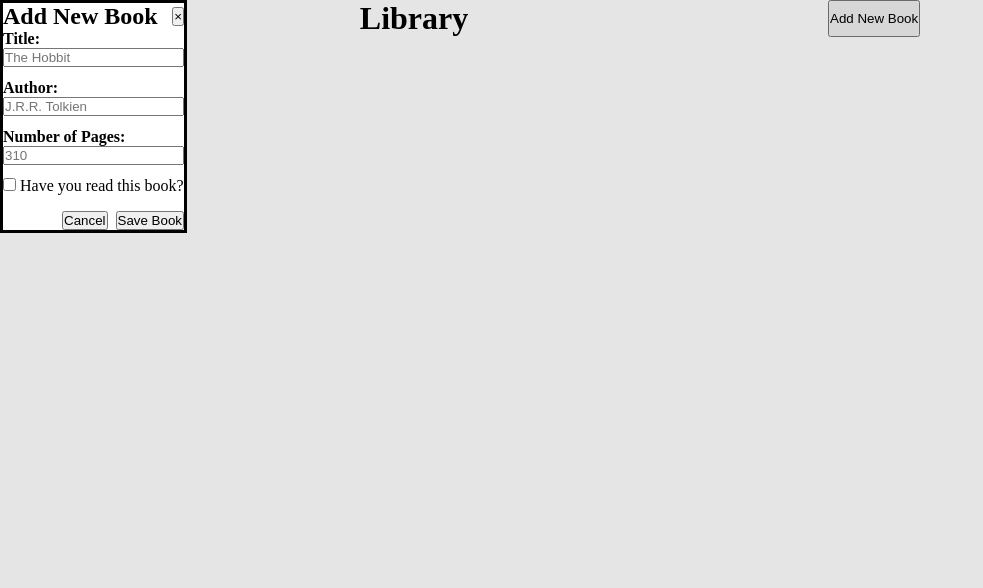
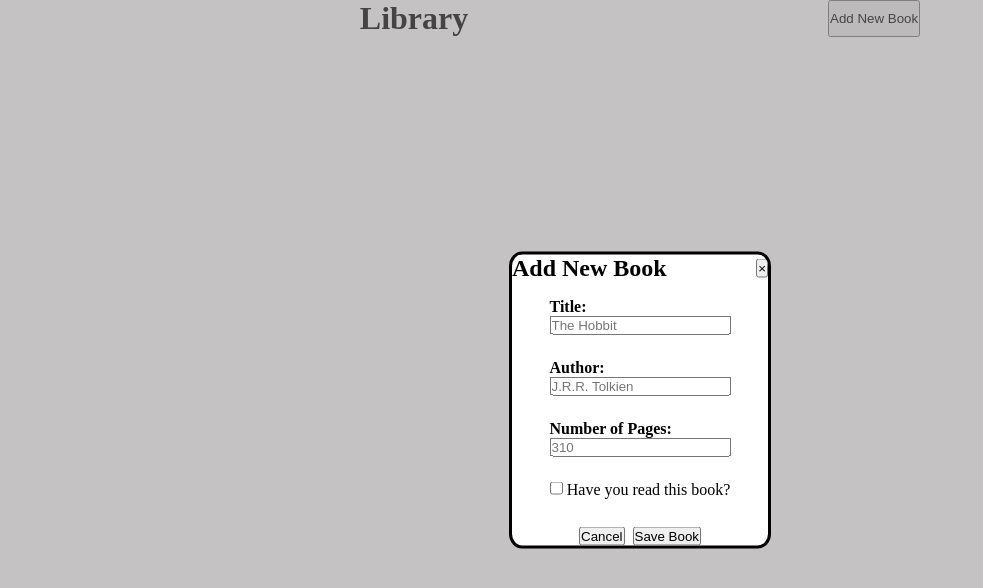
Before and after one commit to yvanpolimon19-stack/library-top, a plain HTML site: page index.html in a window 1280 px wide. Both pictures are taken after a click on the button "Add New Book". Shown: the whole page, without its empty margins (0-983 px from the left). Drawn offline with Linux system fonts and the light colour scheme.

Commit message:
put the dialog box in the middle; looking at how to capture data from the dialog box

```diff
--- a/index.html
+++ b/index.html
@@ -5,6 +5,7 @@
     <meta name="viewport" content="width=device-width, initial-scale=1.0">
     <title>Document</title>
     <link rel="stylesheet" href="styles.css">
+    <script type="module" src="javascript.js" defer></script>
 </head>
 <body>
     <main>
@@ -26,7 +27,7 @@
                 </div>
 
                 <!-- Main input form using the dialog method to submit/close natively -->
-                <form method="dialog" id="bookForm">
+                <form method="dialog" id="bookForm" style="display: flex; flex-direction: column; align-items: center; gap: 12px; margin-top: 16px;">
 
                     <!-- Title Input -->
                     <div style="margin-bottom: 12px;">
@@ -66,6 +67,6 @@
 
     </main>
 
-    <script type="module" src="javascript.js"></script>
+
 </body>
 </html>
--- a/javascript.js
+++ b/javascript.js
@@ -2,6 +2,7 @@ const container = document.querySelector(".book-list");
 const dialog = document.getElementById("bookDialog");
 const openBtn = document.getElementById("show");
 const closeBtn = document.getElementById("close");
+
 
 openBtn.addEventListener('click', () => {
   dialog.showModal();
@@ -38,3 +39,9 @@ function Book() {
 function addBookToLibrary(book) {
 
 }
+
+function displayBooks(){
+    myLibrary.forEach(element => {
+
+  });
+}
--- a/styles.css
+++ b/styles.css
@@ -14,6 +14,24 @@ main{
   display: grid;
   grid-template-columns: repeat(auto-fit, minmax(250px, 1fr));
   gap: 16px;
+}
 
+.book-card{
+    border-radius: 5%;
+}
 
+dialog {
+  position: fixed;
+  top: 50%;
+  left: 50%;
+  transform: translate(-50%, -50%);
+  margin: 0;
 }
+dialog::backdrop {
+  background: rgba(138, 133, 133, 0.5);
+}
+
+#bookDialog{
+    width:20%;
+    border-radius: 5%;
+}
```
